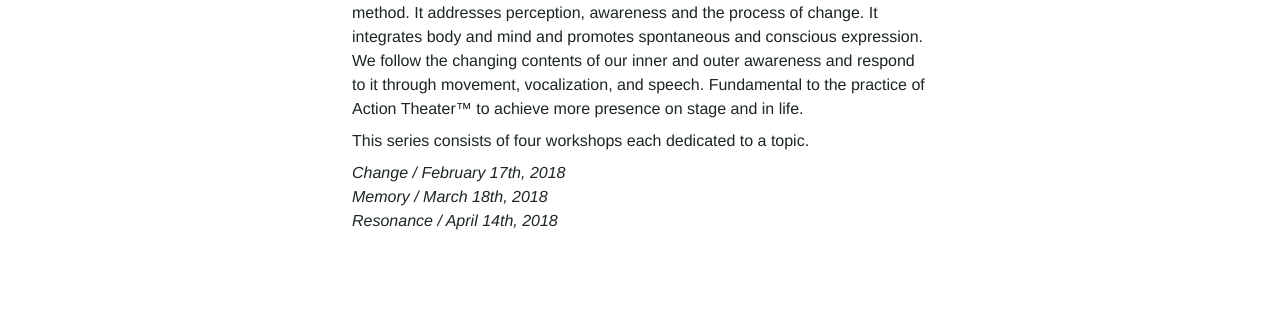
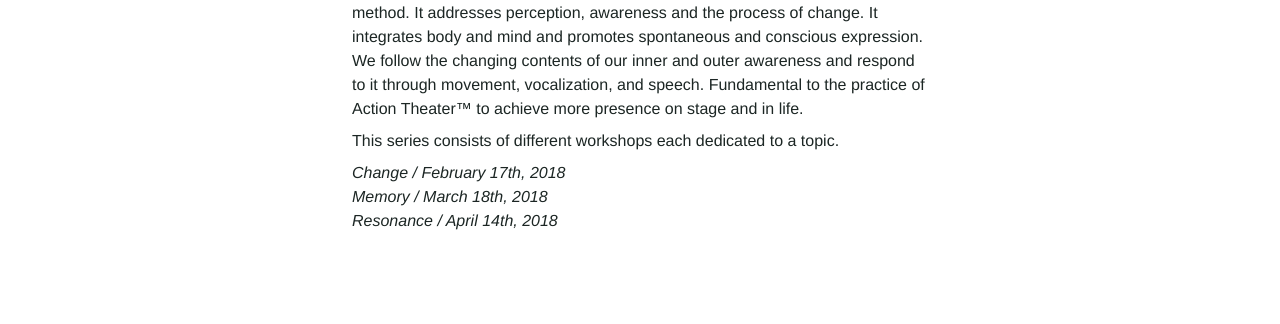
Before and after one commit to Kriesse/urbanraum, a Jekyll site: the page built from _workshops/action-theater-improvisation.md, in a window 1280 px wide. Shown: the part 694-1018 px from the top of the page. Built offline with Jekyll 4.4.1, drawn with Linux system fonts in a browser that asks for light colours; nearby versions of some CDN libraries.

Commit message:
Update action-theater-improvisation.md

```diff
--- a/_workshops/action-theater-improvisation.md
+++ b/_workshops/action-theater-improvisation.md
@@ -41,7 +41,7 @@ price_de: |
 description_en: |
   Action Theater™ is an improvisational physical theater training and performance method. It addresses perception, awareness and the process of change. It integrates body and mind and promotes spontaneous and conscious expression. We follow the changing contents of our inner and outer awareness and respond to it through movement, vocalization, and speech. Fundamental to the practice of Action Theater™  to achieve more presence on stage and in life.
 
-  This series consists of four workshops each dedicated to a topic.
+  This series consists of different workshops each dedicated to a topic.
 
   *Change / February 17th, 2018*
   *Memory / March 18th, 2018*
```
Also changed, not shown: other parts of _workshops/action-theater-improvisation.md (+1 -1 lines).
